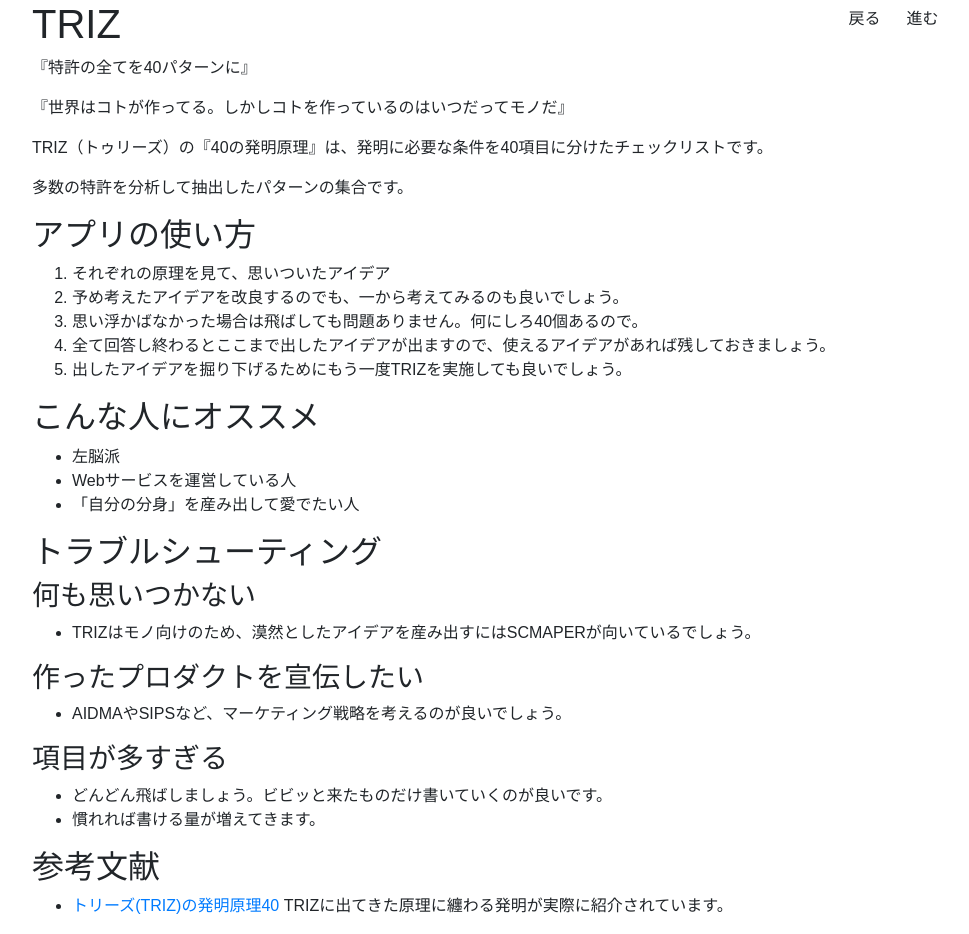
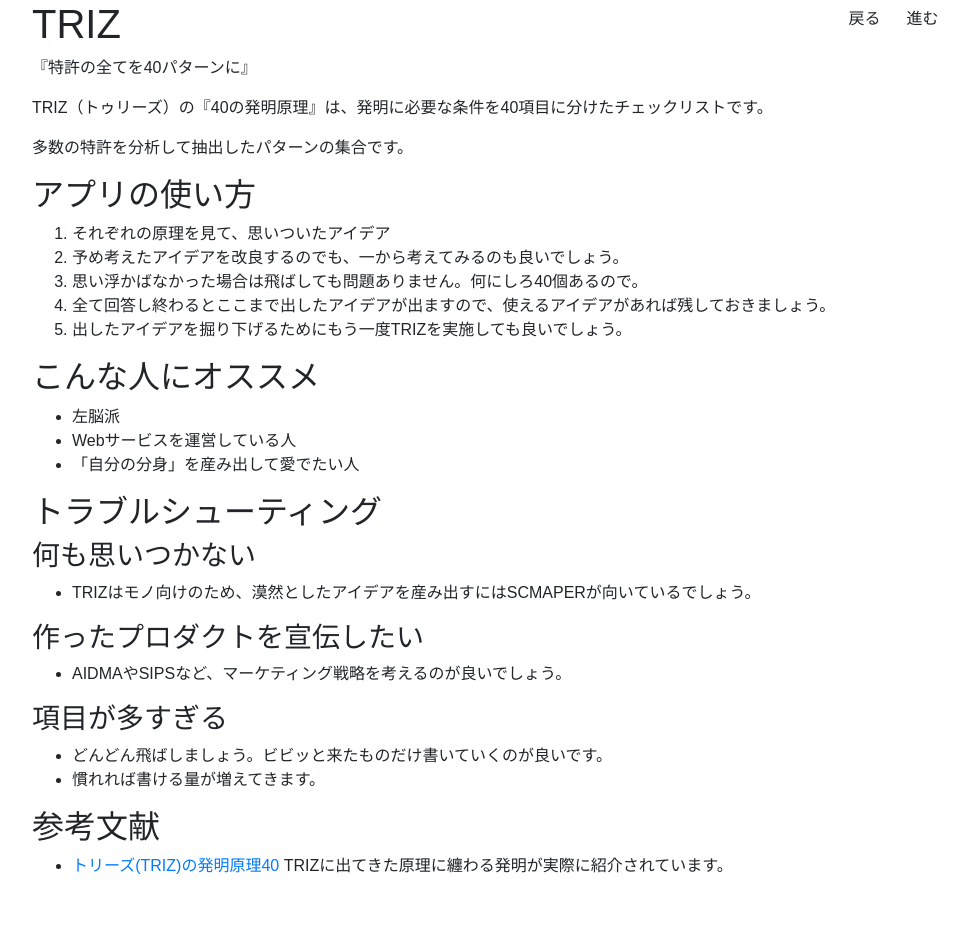
Before and after one commit to t-morisawa/idea-factory-xyz, a Gatsby site: page /desc/triz in a window 1280 px wide. Shown: the whole page, without its empty margins (38-1007 px from the left). After the commit the page ends 894 px from the top, so only its background shows below. Built offline with nearby package versions, Linux system fonts and the light colour scheme; Gatsby itself is replaced by a stand-in of ours; a web font is replaced by a local one.

Commit message:
fix description

```diff
--- a/src/markdown/triz.md
+++ b/src/markdown/triz.md
@@ -7,8 +7,6 @@ id: "triz"
 # TRIZ
 
 『特許の全てを40パターンに』
-
-『世界はコトが作ってる。しかしコトを作っているのはいつだってモノだ』
 
 TRIZ（トゥリーズ）の『40の発明原理』は、発明に必要な条件を40項目に分けたチェックリストです。
 
```
